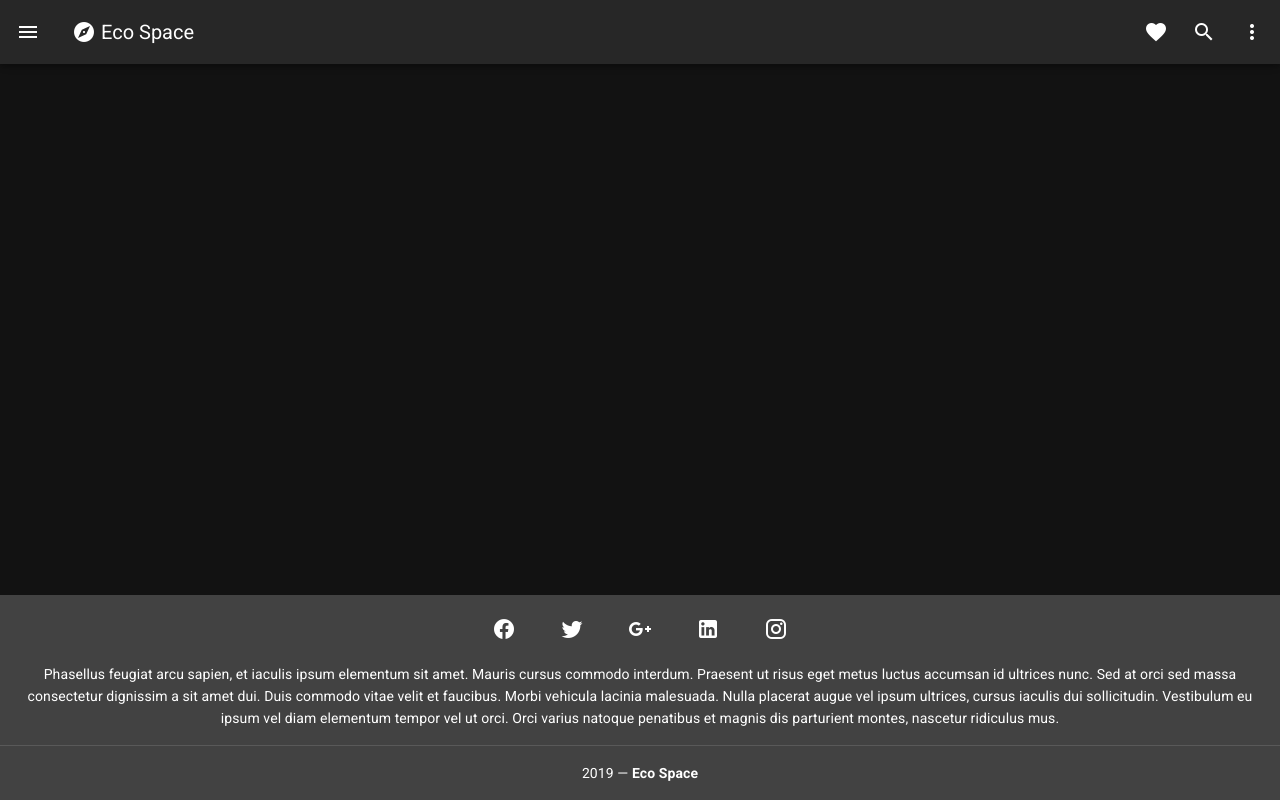
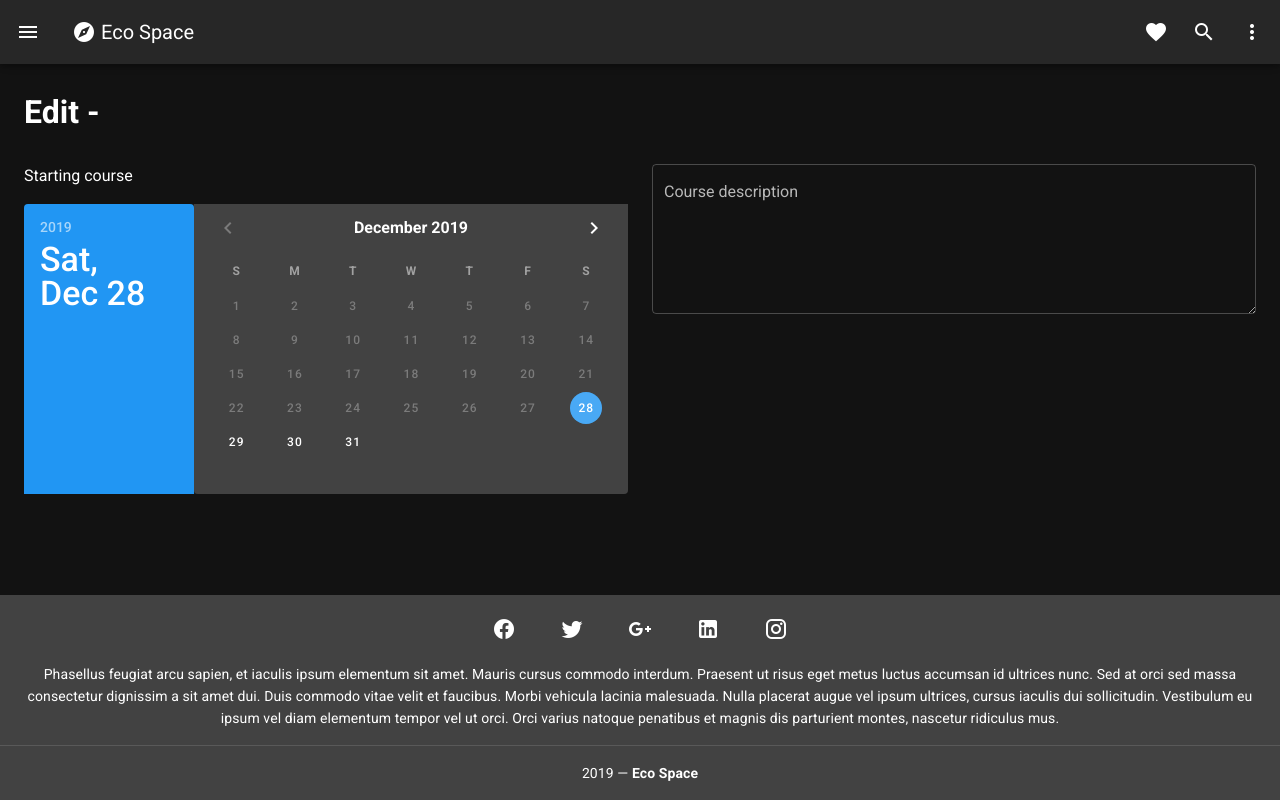
Before and after one commit to KirillSotnikov/eco-space, a Nuxt app: page /courses/edit/Biology in a window 1280 px wide. Built offline with nearby package versions, Linux system fonts and the light colour scheme.

Commit message:
add edit course page

```diff
--- /dev/null
+++ b/components/coursePage/Form/coursesForm.vue
@@ -0,0 +1,30 @@
+<template>
+  <v-row>
+    <v-col cols="12" md="6">
+      <p>Starting course</p>
+      <v-date-picker full-width landscape color="blue" :min="minDate" v-model="startCourseDate"></v-date-picker>
+    </v-col>
+    <v-col cols="12" md="6">
+      <v-textarea
+        outlined
+        name="input-7-4"
+        label="Course description"
+        v-model="courseDescription"
+      ></v-textarea>
+    </v-col>
+  </v-row>
+</template>
+
+<script>
+export default {
+  props: [
+    'startCourseDate',
+    'courseDescription'
+  ],
+  data () {
+    return {
+      minDate: new Date().toISOString().substr(0, 10)
+    }
+  }
+}
+</script>
--- /dev/null
+++ b/pages/courses/edit/_name.vue
@@ -0,0 +1,26 @@
+<template>
+  <v-container fluid>
+    <h1 class="mb-7">Edit - {{courseName}}</h1>
+    <app-courses-form :startCourseDate="startCourseDate" :courseDescription="courseDescription" />
+  </v-container>
+</template>
+
+<script>
+import courseForm from '@/components/coursePage/Form/coursesForm.vue'
+export default {
+  asyncData ({ params }) {
+    return {
+      courseName: params.name
+    }
+  },
+  data () {
+    return {
+      startCourseDate: new Date().toISOString().substr(0, 10),
+      courseDescription: ''
+    }
+  },
+  components: {
+    'app-courses-form': courseForm
+  }
+}
+</script>
```
